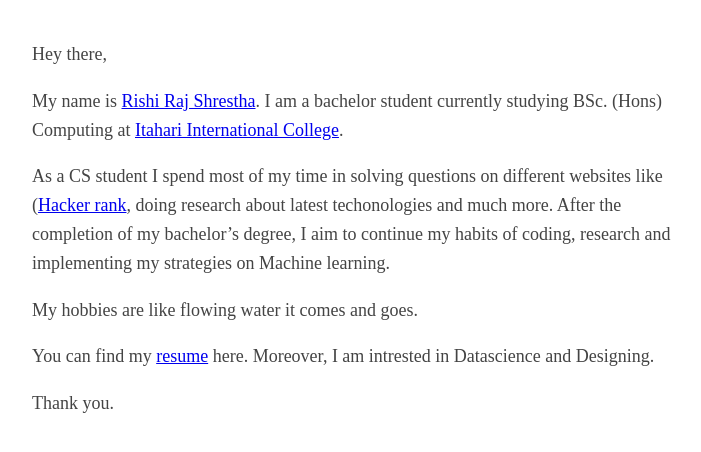
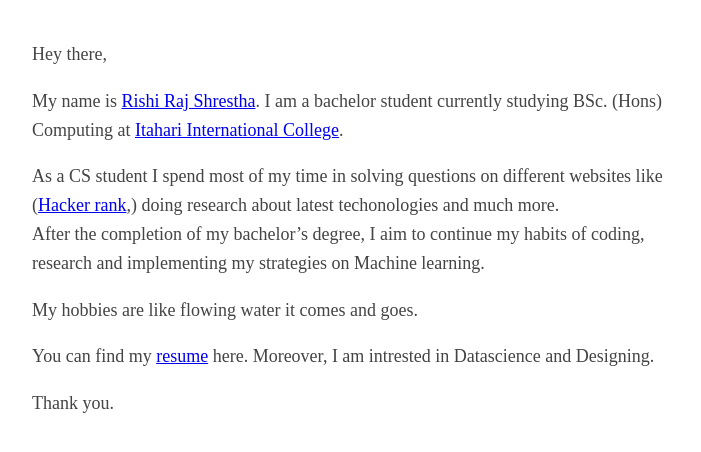
Before and after one commit to Rishi-42/Rishi-42.github.io, a plain HTML site: page index.html in a window 1280 px wide. Shown: the whole page, without its empty margins (283-984 px from the left). Drawn offline with Linux system fonts and the light colour scheme.

Commit message:
Content updates

```diff
--- a/index.html
+++ b/index.html
@@ -13,7 +13,7 @@
         My name is <a href="https://www.linkedin.com/in/rishi-raj-shrestha-2279331a9/">Rishi Raj Shrestha</a>. I am a bachelor student currently studying BSc. (Hons) Computing at <a href="https://iic.edu.np/">Itahari International College</a>.
     </p>
     <p>
-        As a CS student I spend most of my time in solving questions on different websites like (<a href="https://www.hackerrank.com/">Hacker rank</a>, doing research about latest techonologies and much more. After the completion of my bachelor’s degree, I aim to continue my habits of coding, research and implementing my strategies on Machine learning.
+        As a CS student I spend most of my time in solving questions on different websites like (<a href="https://www.hackerrank.com/">Hacker rank</a>,) doing research about latest techonologies and much more.<br> After the completion of my bachelor’s degree, I aim to continue my habits of coding, research and implementing my strategies on Machine learning.
     </p>
     <p>
         My hobbies are like flowing water it comes and goes.
```
